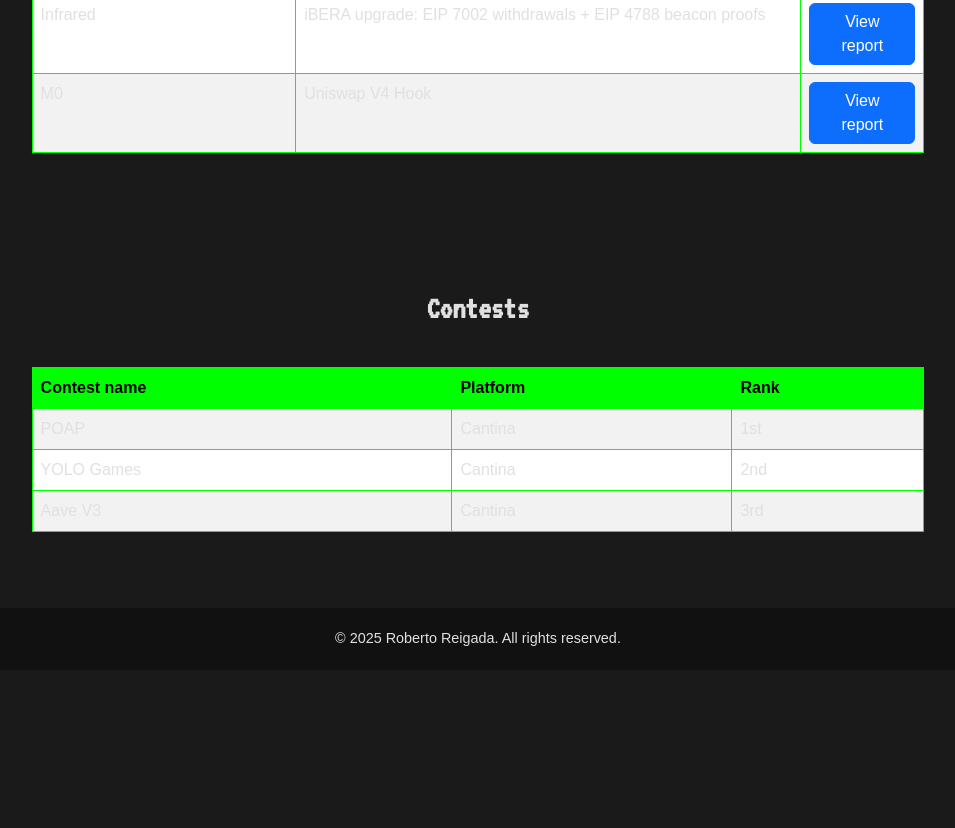
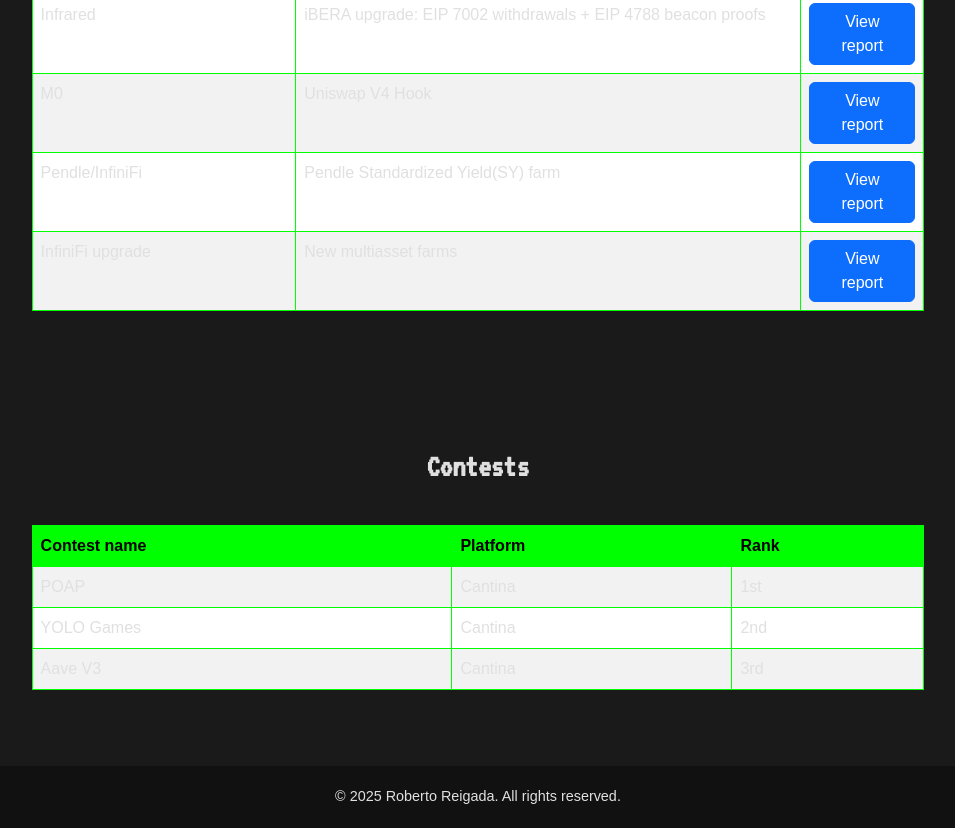
Before and after one commit to r0bert-ethack/r0bert-ethack.github.io, a plain HTML site: page index.html in a window 1280 px wide. Shown: the part 3413-4241 px from the top of the page, without its empty margins (162-1117 px from the left). Before the commit the page ends 4083 px from the top, so only its background shows below. Drawn offline with nearby package versions, Linux system fonts and the light colour scheme; a small style sheet from the web is missing.

Commit message:
New commit

```diff
--- a/index.html
+++ b/index.html
@@ -234,6 +234,16 @@
               <td>Uniswap V4 Hook</td>
               <td><a href="pdfs/Guardian_M0_Uniswap_V4_Hooks_report.pdf" class="btn btn-primary">View report</a></td>
             </tr>
+            <tr>
+              <td>Pendle/InfiniFi</td>
+              <td>Pendle Standardized Yield(SY) farm</td>
+              <td><a href="pdfs/report-cantinacode-infinifi-0709-pendle-sy.pdf" class="btn btn-primary">View report</a></td>
+            </tr>
+            <tr>
+              <td>InfiniFi upgrade</td>
+              <td>New multiasset farms</td>
+              <td><a href="pdfs/report-cantinacode-infinifi-0709-contracts.pdf" class="btn btn-primary">View report</a></td>
+            </tr>
           </tbody>
         </table>
       </div>
```
Also changed, not shown: 3 other files.
